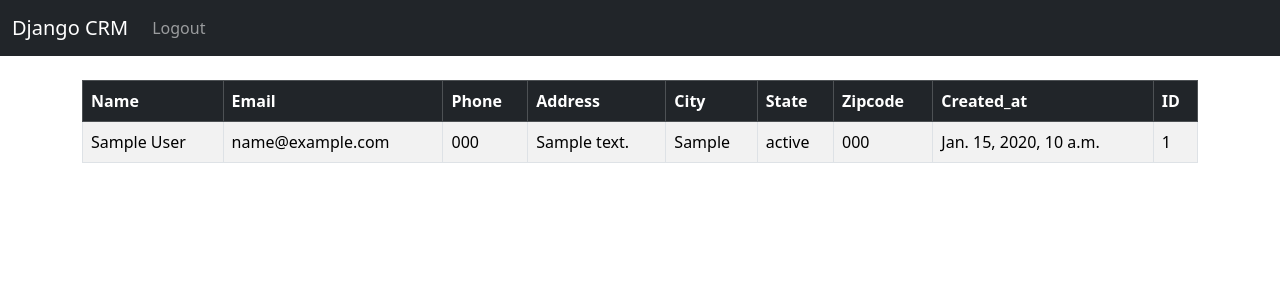
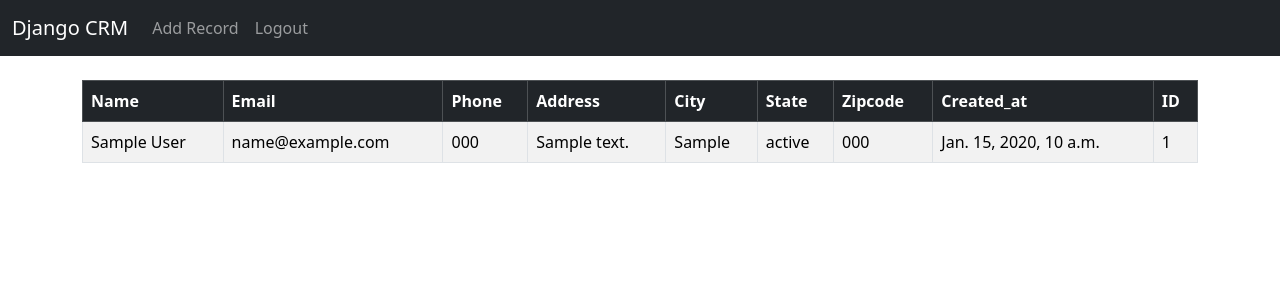
Before and after one commit to BeckhamDev/Django-CRM, a Django app: page / in a window 1280 px wide. Shown: the top 300 px of the page. Run offline with Django 4.2, Linux system fonts and the light colour scheme; a user stored in the database is signed in; tables that the repository leaves empty hold one stand-in row (values such as "Sample post").

Commit message:
feat: :recycle: Adding a new tab to add records

```diff
--- a/website/templates/navbar.html
+++ b/website/templates/navbar.html
@@ -8,6 +8,10 @@
         <ul class="navbar-nav me-auto mb-2 mb-lg-0">
 
           {% if user.is_authenticated %}
+
+          <li class="nav-item">
+            <a class="nav-link" href="{% url 'add_record' %}">Add Record</a>
+          </li>
 
           <li class="nav-item">
             <a class="nav-link" href="{% url 'logout' %}">Logout</a>
```
